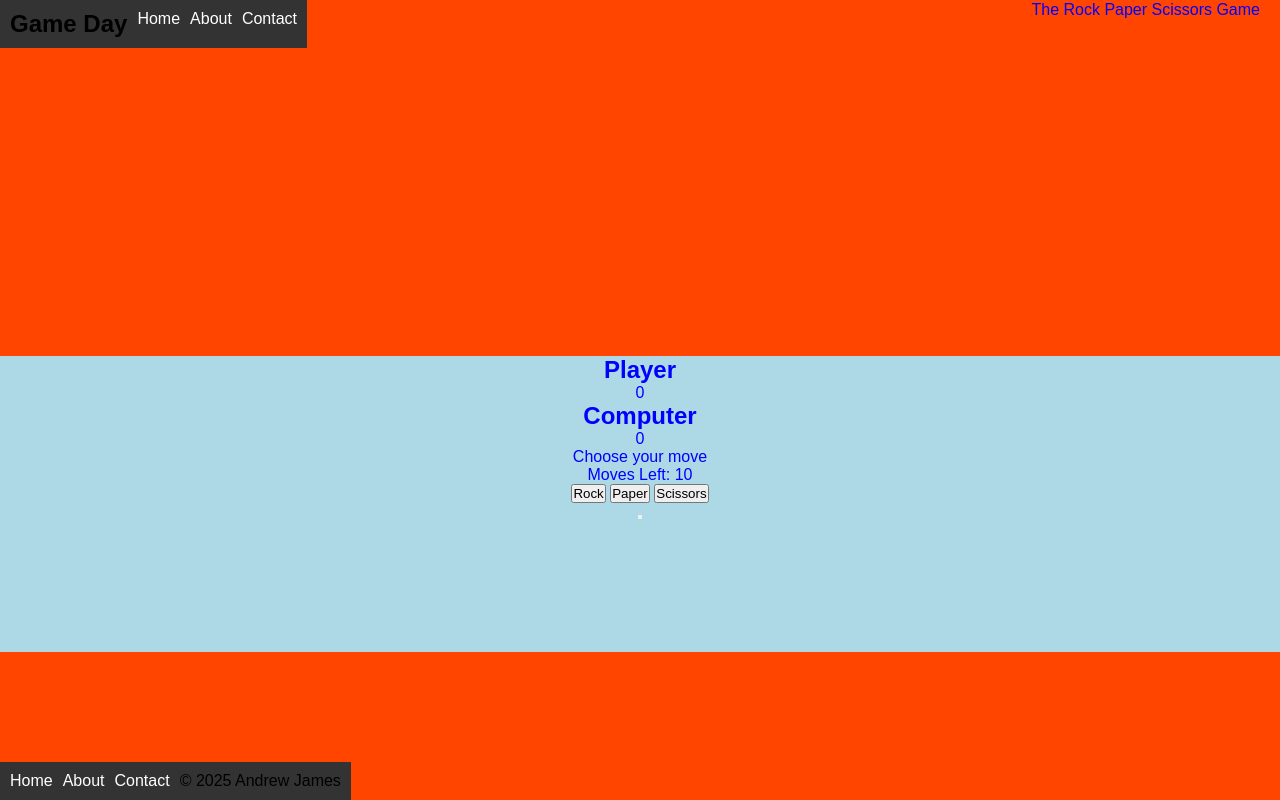
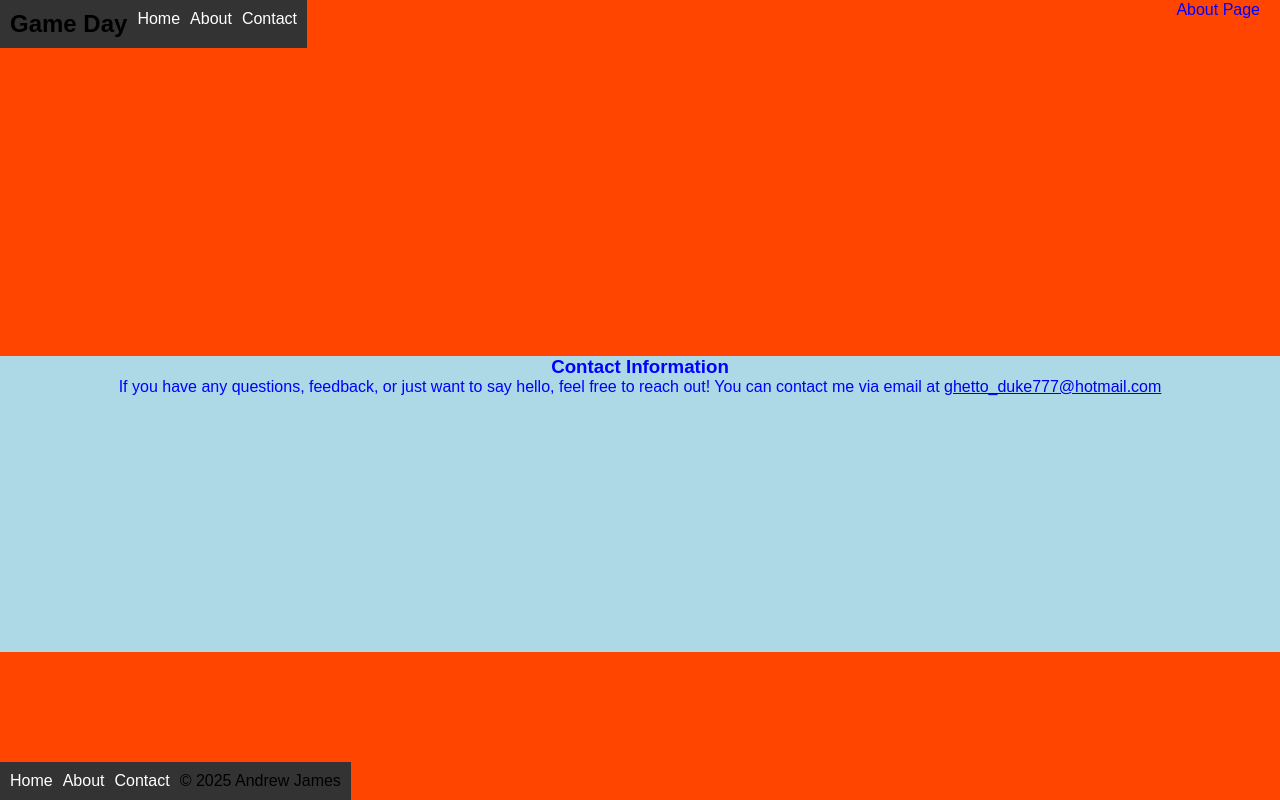
Before and after one commit to ghettoduke777/Rock-Paper-Scissors, a plain HTML site: page index.html in a window 1280 px wide. Drawn offline with Linux system fonts and the light colour scheme.

Commit message:
Update index.html

```diff
--- a/index.html
+++ b/index.html
@@ -1,15 +1,12 @@
-
-<!-- index.html -->
-
 <!DOCTYPE html>
 <html lang="en">
-  <head>
+<head>
     <meta charset="UTF-8">
     <meta name="viewport"
           content="width=device-width,
                    initial-scale=1.0">
-    <link rel="stylesheet" href="./css/index.css">
-    <title>Rock Paper Scissor</title>
+    <link rel="stylesheet" href="../css/index.css">
+    <title>Contacts Page</title>
     <!--<script src="./scripts/index.js" type="text/javascript">-->
 
     </script>
@@ -23,7 +20,7 @@
           <nav class="navbar">
             <ul>
               <h2>Game Day</h2>
-              <li><a class='active' href='./index.html'>Home</a></li>
+              <li><a class='active' href='../'>Home</a></li>
               <li><a href='../html/about.html'>About</a></li>
               <li><a href='../html/contact.html'>Contact</a></li>
             </ul>
@@ -31,41 +28,15 @@
         </div>
       </header>
       <main>
-        <section class="game">
+        <section class="game contact-section">
         <!--Title -->
-          <div class="title">The Rock Paper Scissors Game</div>
-
-          <!--Display Score of player and computer -->
-            <div class="score">
-              <div class="playerScore">
-                <h2>Player</h2>
-                <p class="p-count count">0</p>
-
-              </div>
-              <div class="computerScore">
-                <h2>Computer</h2>
-                <p class="c-count count">0</p>
-
-              </div>
-            </div>
-
-          <div class="move">Choose your move</div>
-
-          <!--Number of moves left before game ends -->
-          <div class="movesleft">Moves Left: 10 </div>
-
-          <!--Options available to player to play game -->
-          <div class="options">
-            <button class="rock">Rock</button>
-            <button class="paper">Paper</button>
-            <button class="scissor">Scissors</button>
-          </div>
-
-          <!--Final result of game -->
-          <div class="result"></div>
-
-          <!--Reload the game -->
-          <button class="reload"></button>
+          <div class="title">About Page</div>
+          <div class="contact-content">
+            <h3>Contact Information</h3>
+            <p>
+              If you have any questions, feedback, or just want to say hello,
+              feel free to reach out! You can contact me via email at
+              <a href="mailto:ghetto_duke777@hotmail.com">ghetto_duke777@hotmail.com</a>
 
         </section>
       </main>
@@ -73,9 +44,9 @@
           <div class="nav-container">
           <nav class="navbar">
             <ul>
-              <li><a class='active' href='/'>Home</a></li>
-              <li><a href='/html/about'>About</a></li>
-              <li><a href='/html/contact'>Contact</a></li>
+              <li><a href='../index.html'>Home</a></li>
+              <li><a href='../html/about.html'>About</a></li>
+              <li><a class='active' href="../html/contact.html"  target="blank" rel="noopener noreferrer">Contact</a></li>
               <li>&COPY 2025 Andrew James</li>
             </ul>
           </nav>
@@ -83,7 +54,8 @@
       </footer>
 
 
-    <script src="scripts/index.js" type="text/javascript">
-           </script>
+    <script></script>
   </body>
 </html>
+
+</html>
```
